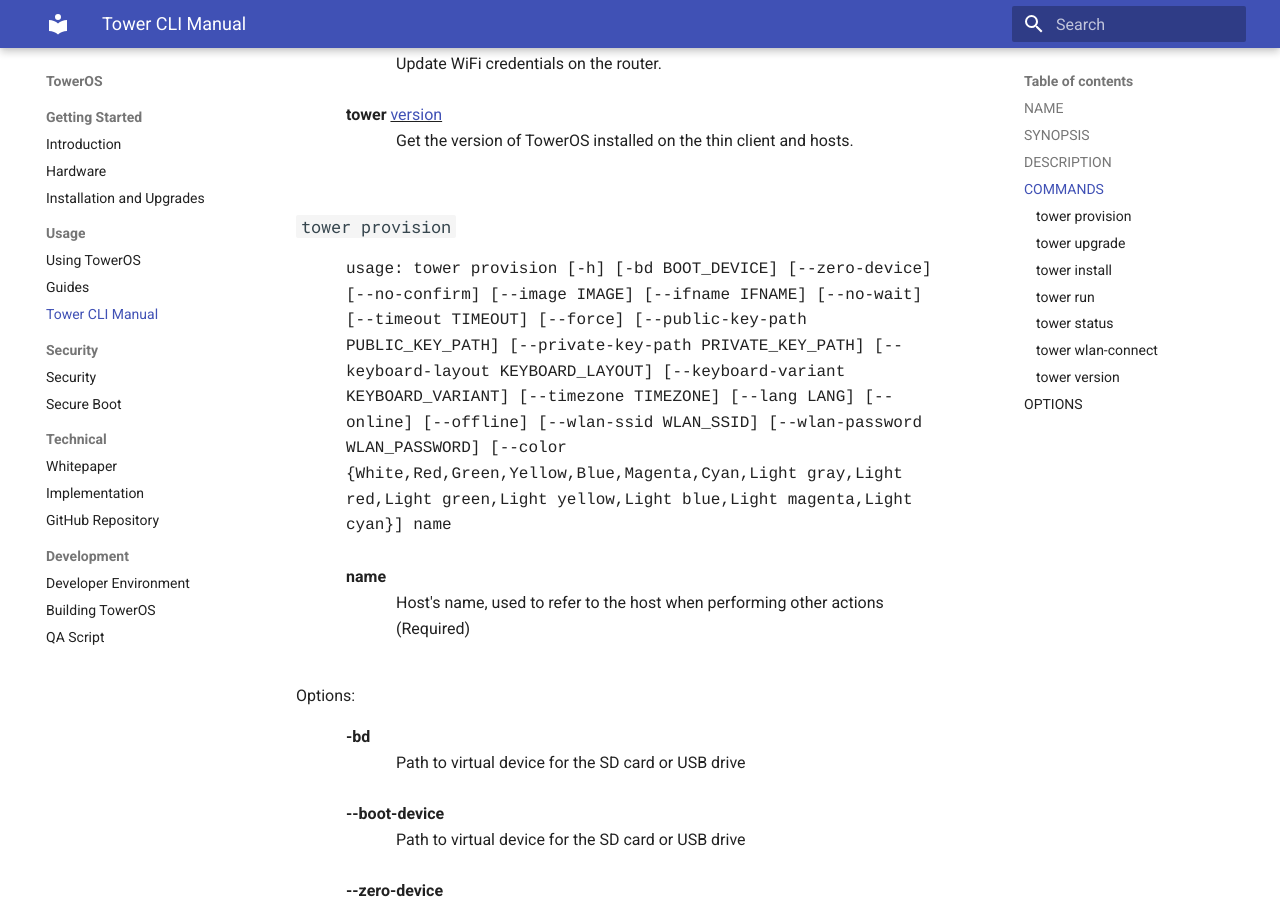
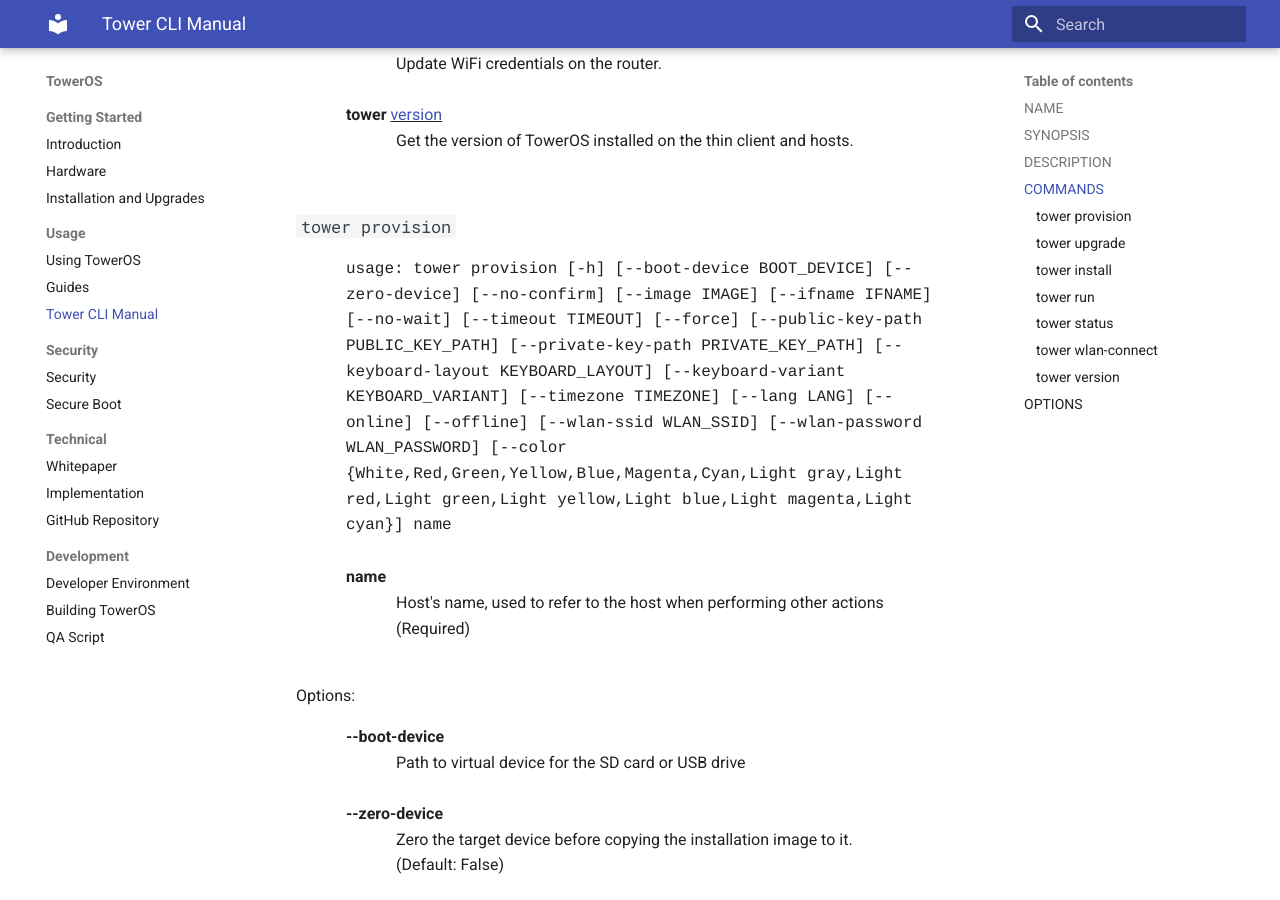
Before and after one commit to towercomputers/toweros, an MkDocs documentation site: the page built from docs/src/manual.md, in a window 1280 px wide and 900 px high, scrolled down 1041 px. Built offline with MkDocs 1.6.1 and Material for MkDocs 9.7.7, drawn with Linux system fonts in a browser that asks for light colours; some of the changed text lies outside the part shown.

Commit message:
tweak manual

```diff
--- a/docs/src/manual.md
+++ b/docs/src/manual.md
@@ -16,13 +16,12 @@
 <b>tower</b> <u><a href="#tower-version">version</a></u><br /><div style="margin:0 50px">Get the version of TowerOS installed on the thin client and hosts.</div><br />
 </div>
 ### `tower provision`
-<div style="margin:0 50px; font-family:Courier">usage: tower provision [-h] [-bd BOOT_DEVICE] [--zero-device] [--no-confirm] [--image IMAGE] [--ifname IFNAME] [--no-wait] [--timeout TIMEOUT] [--force] [--public-key-path PUBLIC_KEY_PATH] [--private-key-path PRIVATE_KEY_PATH] [--keyboard-layout KEYBOARD_LAYOUT] [--keyboard-variant KEYBOARD_VARIANT] [--timezone TIMEZONE] [--lang LANG] [--online] [--offline] [--wlan-ssid WLAN_SSID] [--wlan-password WLAN_PASSWORD] [--color {White,Red,Green,Yellow,Blue,Magenta,Cyan,Light gray,Light red,Light green,Light yellow,Light blue,Light magenta,Light cyan}] name</div>
+<div style="margin:0 50px; font-family:Courier">usage: tower provision [-h] [--boot-device BOOT_DEVICE] [--zero-device] [--no-confirm] [--image IMAGE] [--ifname IFNAME] [--no-wait] [--timeout TIMEOUT] [--force] [--public-key-path PUBLIC_KEY_PATH] [--private-key-path PRIVATE_KEY_PATH] [--keyboard-layout KEYBOARD_LAYOUT] [--keyboard-variant KEYBOARD_VARIANT] [--timezone TIMEZONE] [--lang LANG] [--online] [--offline] [--wlan-ssid WLAN_SSID] [--wlan-password WLAN_PASSWORD] [--color {White,Red,Green,Yellow,Blue,Magenta,Cyan,Light gray,Light red,Light green,Light yellow,Light blue,Light magenta,Light cyan}] name</div>
 <div style="margin:0 50px"><br />
 <b>name</b><br /><div style="margin:0 50px">Host's name, used to refer to the host when performing other actions (Required)</div><br />
 </div>
 Options:
 <div style="margin:0 50px">
-<b>-bd</b><br /><div style="margin:0 50px">Path to virtual device for the SD card or USB drive</div><br />
 <b>--boot-device</b><br /><div style="margin:0 50px">Path to virtual device for the SD card or USB drive</div><br />
 <b>--zero-device</b><br /><div style="margin:0 50px">Zero the target device before copying the installation image to it. (Default: False)</div><br />
 <b>--no-confirm</b><br /><div style="margin:0 50px">Don't ask for confirmation. (Default: False)</div><br />
@@ -44,13 +43,12 @@
 <b>--color</b><br /><div style="margin:0 50px">Color used for shell prompt and GUI. (Default: sequentially from the list, next: Blue)</div><br />
 </div>
 ### `tower upgrade`
-<div style="margin:0 50px; font-family:Courier">usage: tower upgrade [-h] [-bd BOOT_DEVICE] [--zero-device] [--no-confirm] [--image IMAGE] [--ifname IFNAME] [--no-wait] [--timeout TIMEOUT] [--force] name</div>
+<div style="margin:0 50px; font-family:Courier">usage: tower upgrade [-h] [--boot-device BOOT_DEVICE] [--zero-device] [--no-confirm] [--image IMAGE] [--ifname IFNAME] [--no-wait] [--timeout TIMEOUT] [--force] name</div>
 <div style="margin:0 50px"><br />
 <b>name</b><br /><div style="margin:0 50px">Host's name, used to refer to the host when performing other actions (Required)</div><br />
 </div>
 Options:
 <div style="margin:0 50px">
-<b>-bd</b><br /><div style="margin:0 50px">Path to virtual device for the SD card or USB drive</div><br />
 <b>--boot-device</b><br /><div style="margin:0 50px">Path to virtual device for the SD card or USB drive</div><br />
 <b>--zero-device</b><br /><div style="margin:0 50px">Zero the target device before copying the installation image to it. (Default: False)</div><br />
 <b>--no-confirm</b><br /><div style="margin:0 50px">Don't ask for confirmation. (Default: False)</div><br />
```
Also changed, not shown: 2 other files.
